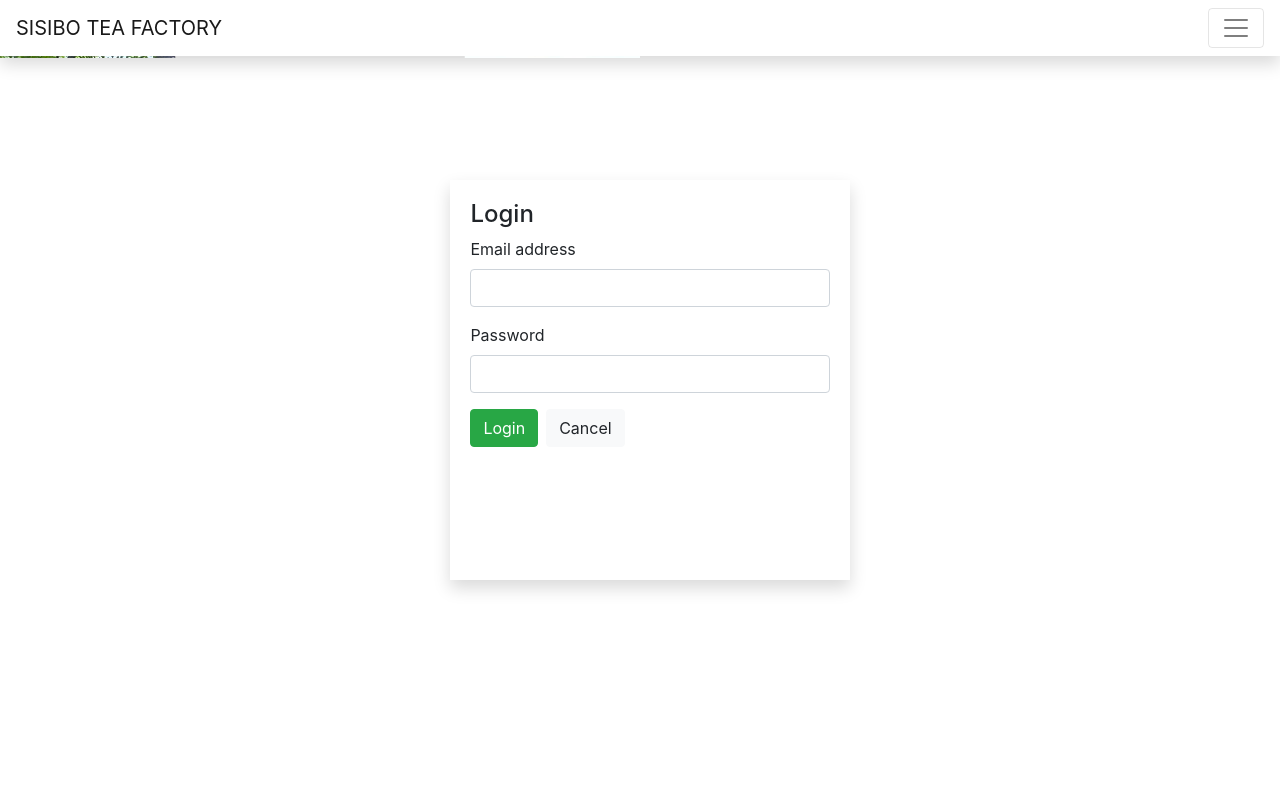
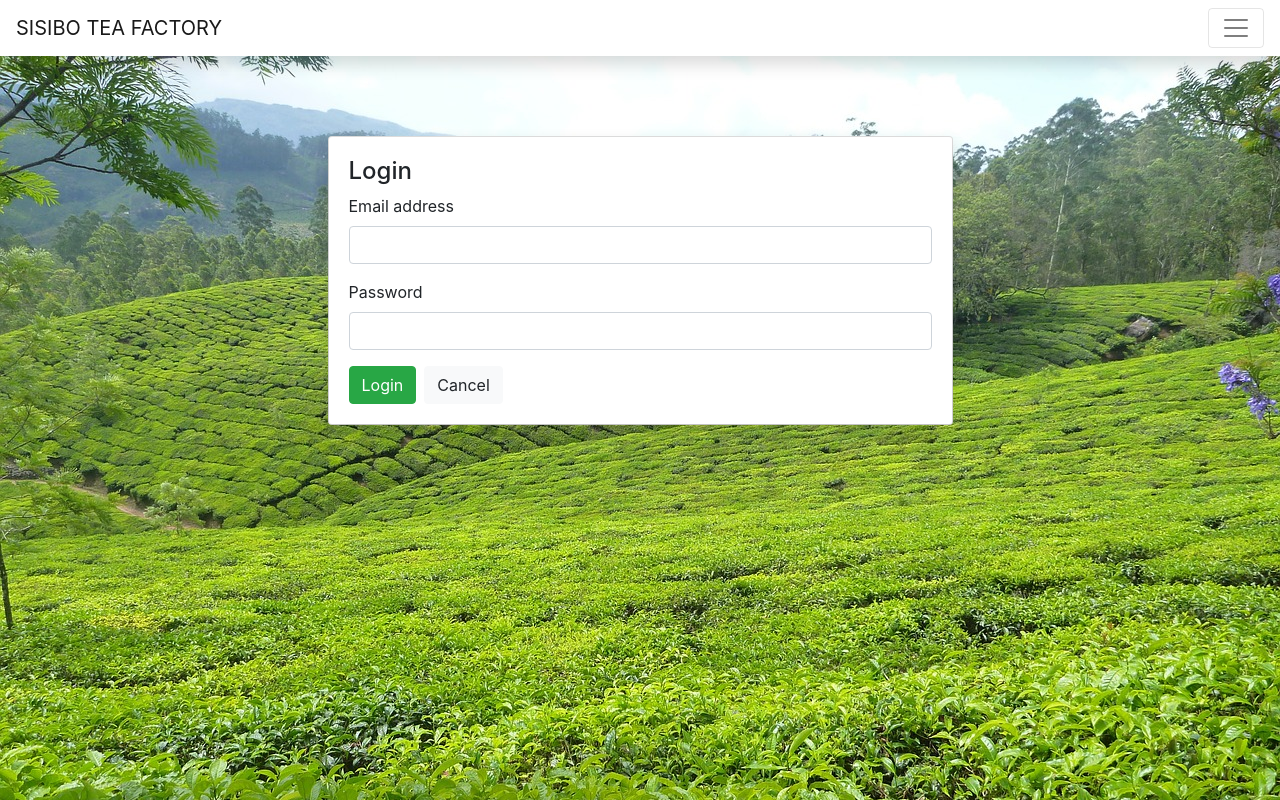
Before and after one commit to solvitlabs/sisibo-tea-frontend, a Vue app: page / in a window 1280 px wide. Shown: the top 800 px of the page. Built offline with nearby package versions, Linux system fonts and the light colour scheme.

Commit message:
fix: Show background image for login, signup pages

```diff
--- a/src/assets/css/index.css
+++ b/src/assets/css/index.css
@@ -1,25 +1,6 @@
 #signup-page,
 #login-page {
-    height: 100%;
-    background-image: url("~@/assets/images/plantation-166515_1280.jpg");
+    background: url("~@/assets/images/plantation-166515_1280.jpg") repeat;
+    padding-top: 5rem;
+    padding-bottom: 50rem;
 }
-
-.Center {
-    width: 400px;
-    height: 400px;
-    position: fixed;
-    top: 35%;
-    left: 43%;
-    margin-top: -100px;
-    margin-left: -100px;
-}
-
-.inner-block {
-    background: white;
-    position: absolute;
-    top: 0;
-    left: 0;
-    bottom: 0;
-    right: 0;
-    z-index: 2050;
-}
--- a/src/views/Login.vue
+++ b/src/views/Login.vue
@@ -1,11 +1,11 @@
 <template>
   <div>
     <Navbar />
-    <div class="col-md-6 grid-margin stretch-card" id="login-page">
+    <div class="grid-margin stretch-card" id="login-page">
       <div class="col d-flex justify-content-center">
         <div class="card w-50">
-          <form class="forms-sample Center shadow" @submit.prevent="login">
-            <div class="card-body inner-block">
+          <form class="forms-sample shadow" @submit.prevent="login">
+            <div class="card-body">
               <h4>Login</h4>
               <div class="form-group">
                 <label for="email">Email address</label>
--- a/src/views/SignUp.vue
+++ b/src/views/SignUp.vue
@@ -1,11 +1,11 @@
 <template>
   <div>
     <Navbar />
-    <div class="co-md-6 grid-margin stretch-card" id="signup-page">
+    <div class="grid-margin stretch-card" id="signup-page">
       <div class="col d-flex justify-content-center">
         <div class="card w-50">
-          <form class="forms-sample Center shadow" @submit.prevent="signUp">
-            <div class="card-body inner-block">
+          <form class="forms-sample shadow" @submit.prevent="signUp">
+            <div class="card-body">
               <h4>Sign up</h4>
               <div class="form-group">
                 <label for="email">Email address</label>
```
